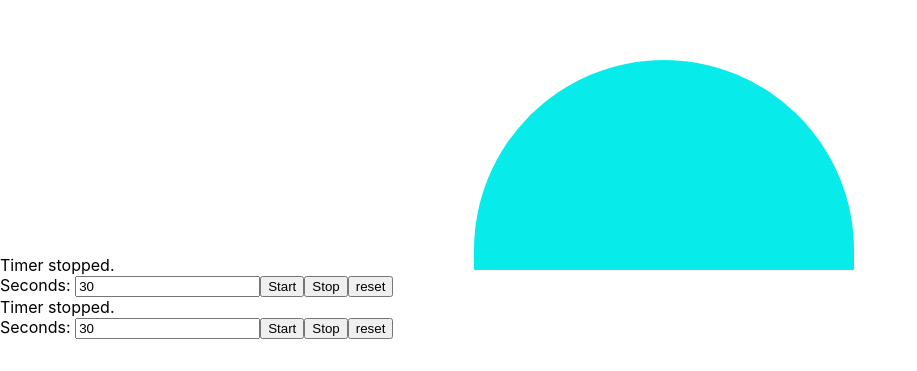
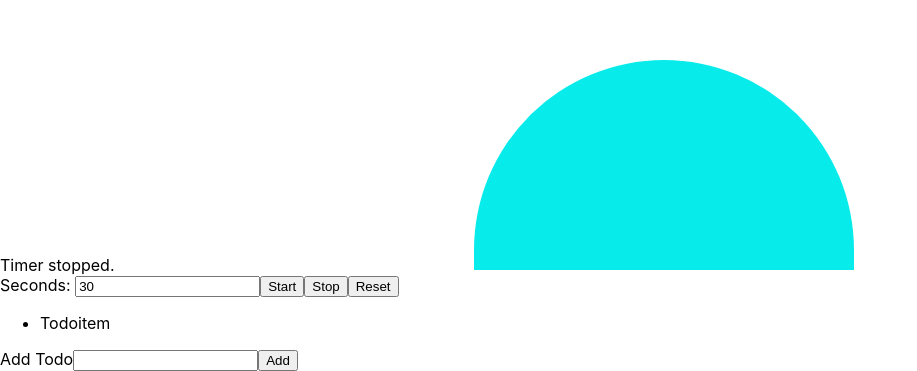
Before and after one commit to fairickoo/m5goWeb, a React (Create React App) app: page / in a window 1280 px wide. Shown: the part 650-1021 px from the top of the page, without its empty margins (0-917 px from the left). Before the commit the page ends 989 px from the top, so only its background shows below. Built offline with nearby package versions, Linux system fonts and the light colour scheme.

Commit message:
todo-non commit

```diff
--- a/src/components/App/App.js
+++ b/src/components/App/App.js
@@ -1,15 +1,20 @@
-import React from 'react';
+import React,{Component} from "react";
 import Windows from "../Windows/Windows.js";
-import Time from "../Time/Time.js";
+import Todo from "../Todo/Todo.js";
+import Todolist from "../Todo/Todolist.js";
+class App extends Component{
 
-function App() {
+  render(){
+    return(
+    <div className="App">
+      <Windows/>
 
-  return (
-    <div className="App">
-        <Windows/>
-        <Time/>
-    </div>
-  );
+      <Todolist/>
+      <Todo/>
+
+    </div>);
+  }
 }
 
+
 export default App;
--- a/src/components/Time/Time.js
+++ b/src/components/Time/Time.js
@@ -1,5 +1,4 @@
 import React from 'react'
-
 class Time extends React.Component {
   constructor(props) {
     super(props);
@@ -17,7 +16,6 @@ class Time extends React.Component {
     });
   }
 
-
   startTimer(event) {
     let endDate = new Date();
     endDate.setSeconds(endDate.getSeconds() + this.state.secondsToCount);
@@ -29,7 +27,7 @@ class Time extends React.Component {
   }
 
   startTick(event) {
-    this.Reset()  // clear any existing timer
+    this.stopTick()  // clear any existing timer
     this.timerID = setInterval(
       () => this.tick(),
       1000
@@ -51,15 +49,7 @@ class Time extends React.Component {
     });
   }
 
-  Stop() {
-    if(this.timer) {
-      clearInterval(this.timer);
-      this.setState(
-        {running:false}
-      );
-    }
-  }
-  Reset(event) {
+  stopTick(event) {
     clearInterval(this.timerID);
   }
 
@@ -75,23 +65,22 @@ class Time extends React.Component {
     return (
       <div>
 
-      <div>
+        <div>
         { this.state.secondsUntilEnd > 0 ? (
           <span>Seconds left: { this.state.secondsUntilEnd }</span>
         ) : (
           <span>Timer stopped.</span>
         ) }
         </div>
-            <div>
+       <div>
           Seconds: <input value={this.state.secondsToCount} onChange={this.handleChangeSeconds} />
           <input type="button" value="Start" onClick={this.startTimer} />
-          <input type="button" value="Stop" onClick={this.Stop} />
-          <input type="button" value="reset" onClick={this.Reset} />
+          <input type="button" value="Stop" onClick={this.startTimer} />
+          <input type="button" value="Reset" onClick={this.stopTick} />
         </div>
 
       </div>
     )
   }
 }
-
 export default Time;
--- /dev/null
+++ b/src/components/Todo/Todo.js
@@ -0,0 +1,15 @@
+
+import React,{Component} from "react";
+class Todo extends Component{
+    render(){
+        return(
+            <div className="todo">
+                <label className="labelTOdo">Add Todo</label>
+               <input/>
+               <button>Add</button>
+            </div>
+
+        );
+    }
+}
+export default Todo;
--- /dev/null
+++ b/src/components/Todo/Todolist.js
@@ -0,0 +1,16 @@
+
+import React,{Component} from "react";
+
+class Todolist extends Component{
+    render(){
+        return(
+            <div className="todolist">
+                <ul>
+                    <li>Todoitem</li>
+                </ul>
+            </div>
+
+        );
+    }
+}
+export default Todolist;
--- a/src/components/Windows/Windows.js
+++ b/src/components/Windows/Windows.js
@@ -1,12 +1,14 @@
 import React from "react";
 import Page from "../Page/Page.js";
 import Time from "../Time/Time.js";
+
 const Windows = () =>{
     return(
 
            <div class= "Windows">
               <Page/>
               <Time/>
+
            </div>
     );
 }
```
Also changed, not shown: src/components/Todo/Todoitem.js (added, +14 -0 lines).
